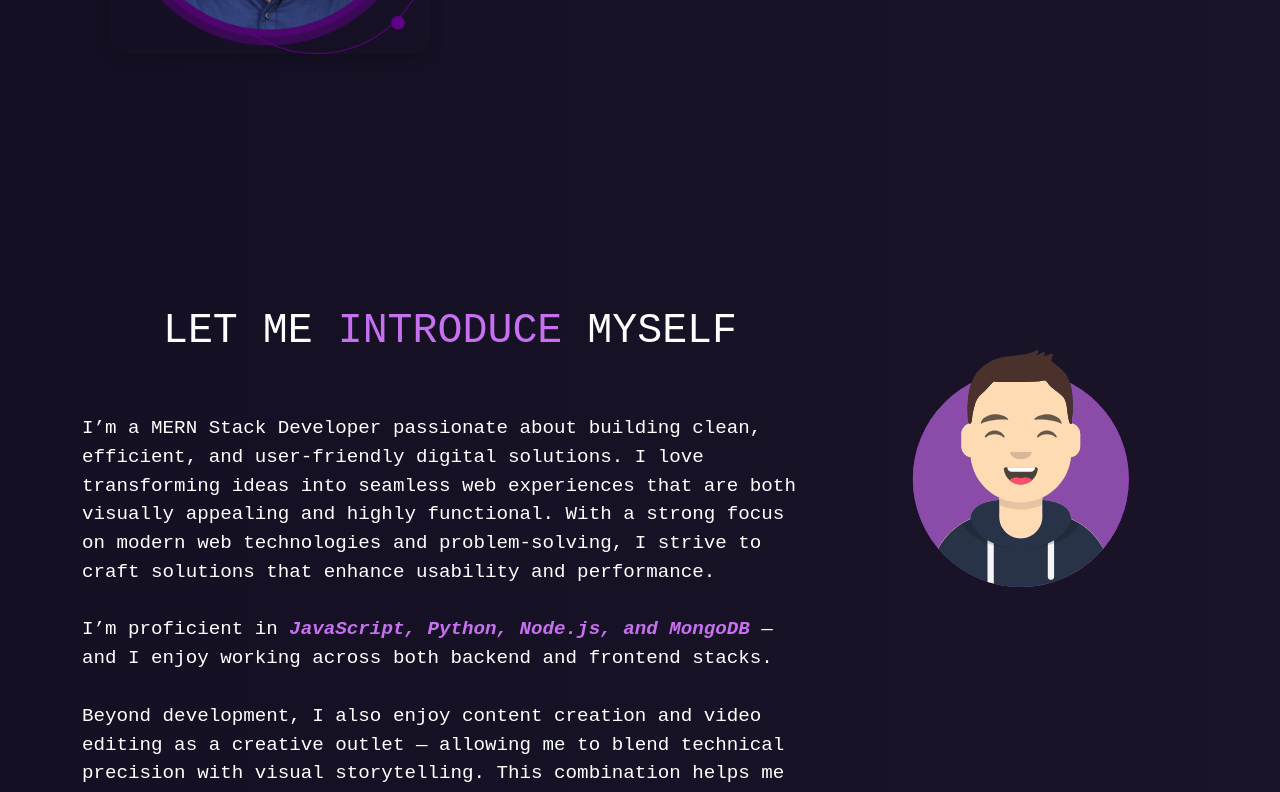
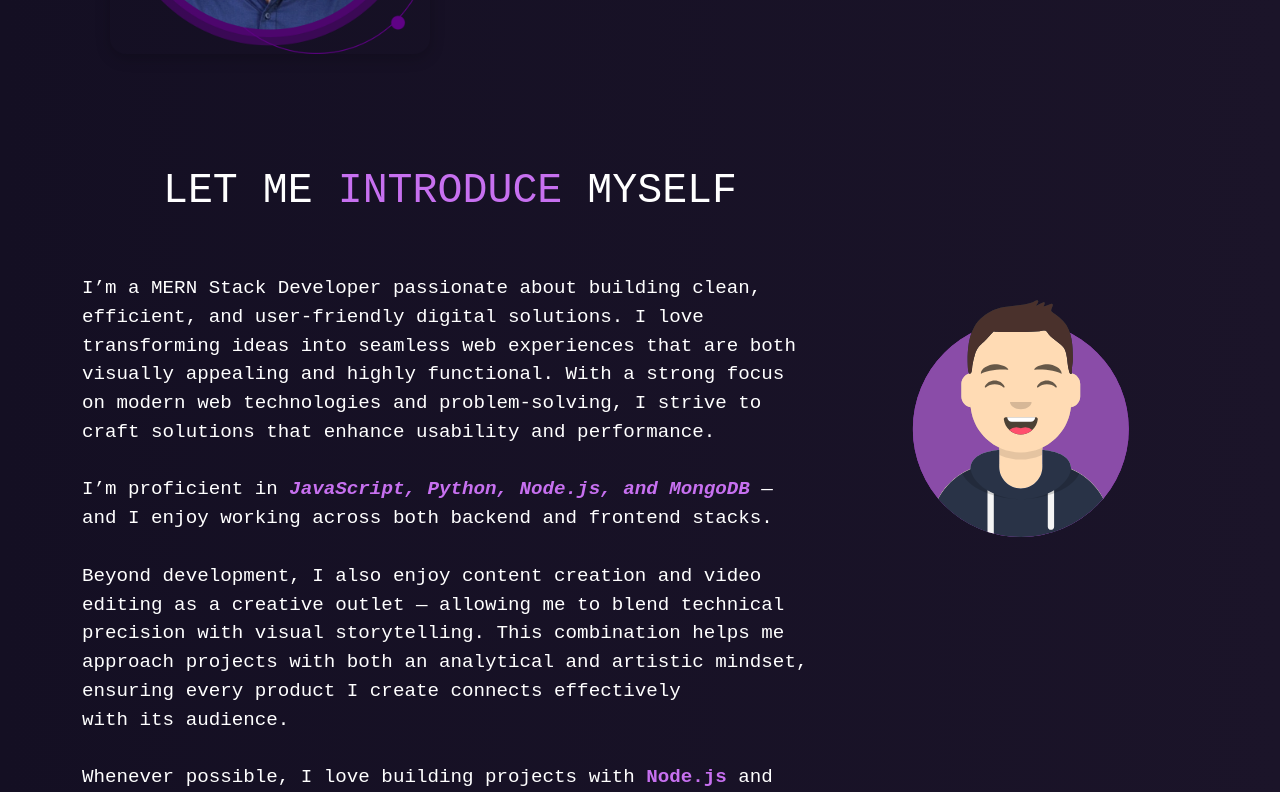
Before and after one commit to ALINAHAD/PortfolioAlinahadAK, a React (Vite) app: page / in a window 1280 px wide. Shown: the part 540-1332 px from the top of the page. Built offline with nearby package versions, Linux system fonts and the light colour scheme; a web font is replaced by a local one.

Commit message:
essentials

```diff
--- a/src/components/Others.jsx
+++ b/src/components/Others.jsx
@@ -19,7 +19,7 @@ import img6 from "../assets/photoshops/wh.jpg";
 import img7 from "../assets/photoshops/cancer3.jpg";
 import img8 from "../assets/photoshops/doodle.jpg";
 import img9 from "../assets/photoshops/yogaday.jpg";
-import img10 from "../assets/photoshops/yogaday.jpg";
+import img10 from "../assets/photoshops/complaintbox.jpg";
 
 import img11 from "../assets/photoshops/cancer2.png";
 import img12 from "../assets/photoshops/dec.6-3.png";
--- a/src/style.css
+++ b/src/style.css
@@ -497,13 +497,13 @@ button:focus {
 
 .home-about-section {
   position: relative;
-  padding-bottom: 70px !important;
-  padding-top: 70px !important;
+  padding-bottom: 40px !important;
+  padding-top:20px !important;
 }
 
 .home-about-description {
   color: white !important;
-  padding-top: 100px !important;
+  padding-top: 10px !important;
   padding-bottom: 20px !important;
   text-align: center;
 }
```
Also changed, not shown: src/components/About/Github.jsx (added, +28 -0 lines).
